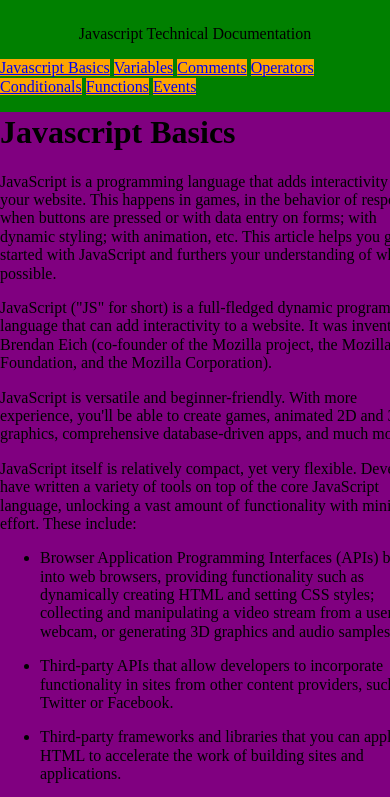
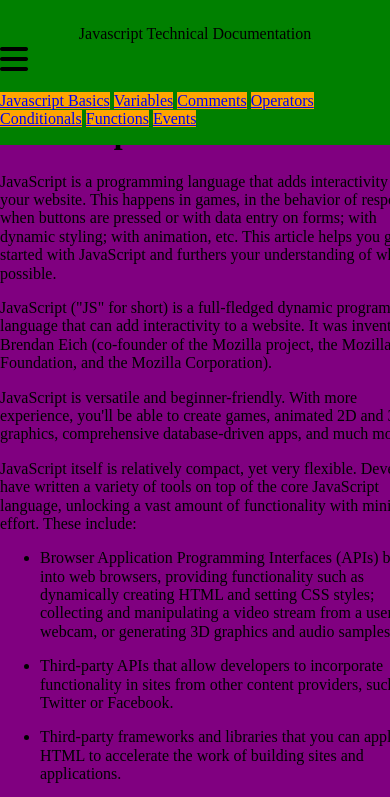
Before and after one commit to KRobertsUX/technical-documentation, a plain HTML site: page index.html in a window 390 px wide. Shown: the top 797 px of the page. Drawn offline with nearby package versions, Linux system fonts and the light colour scheme.

Commit message:
Update index.html
6: added fontawesome
17: created a div for hamburger menu

```diff
--- a/index.html
+++ b/index.html
@@ -3,6 +3,7 @@
 
 <head>
     <meta charset="UTF-8">
+    <script src="https://kit.fontawesome.com/a2a8fb0abb.js" crossorigin="anonymous"></script>
     <meta name="viewport" content="width=device-width, initial-scale=1.0">
     <link rel="stylesheet" href="https://cdnjs.cloudflare.com/ajax/libs/normalize/8.0.1/normalize.min.css">
     <link rel="stylesheet" href="styles.css">
@@ -13,7 +14,10 @@
 
     <div class="container">
         <nav id="navbar">
-                <header>Javascript Technical Documentation</header>
+            <div class="ham-menu-section">
+                    <header>Javascript Technical Documentation</header>
+                    <i class="fas fa-bars fa-2x display-none"></i>
+            </div>
             <ul>
                 <li><a href="#Javascript_Basics" class="nav-link">Javascript Basics</a></li>
                 <li><a href="#Variables" class="nav-link">Variables</a></li>
```
